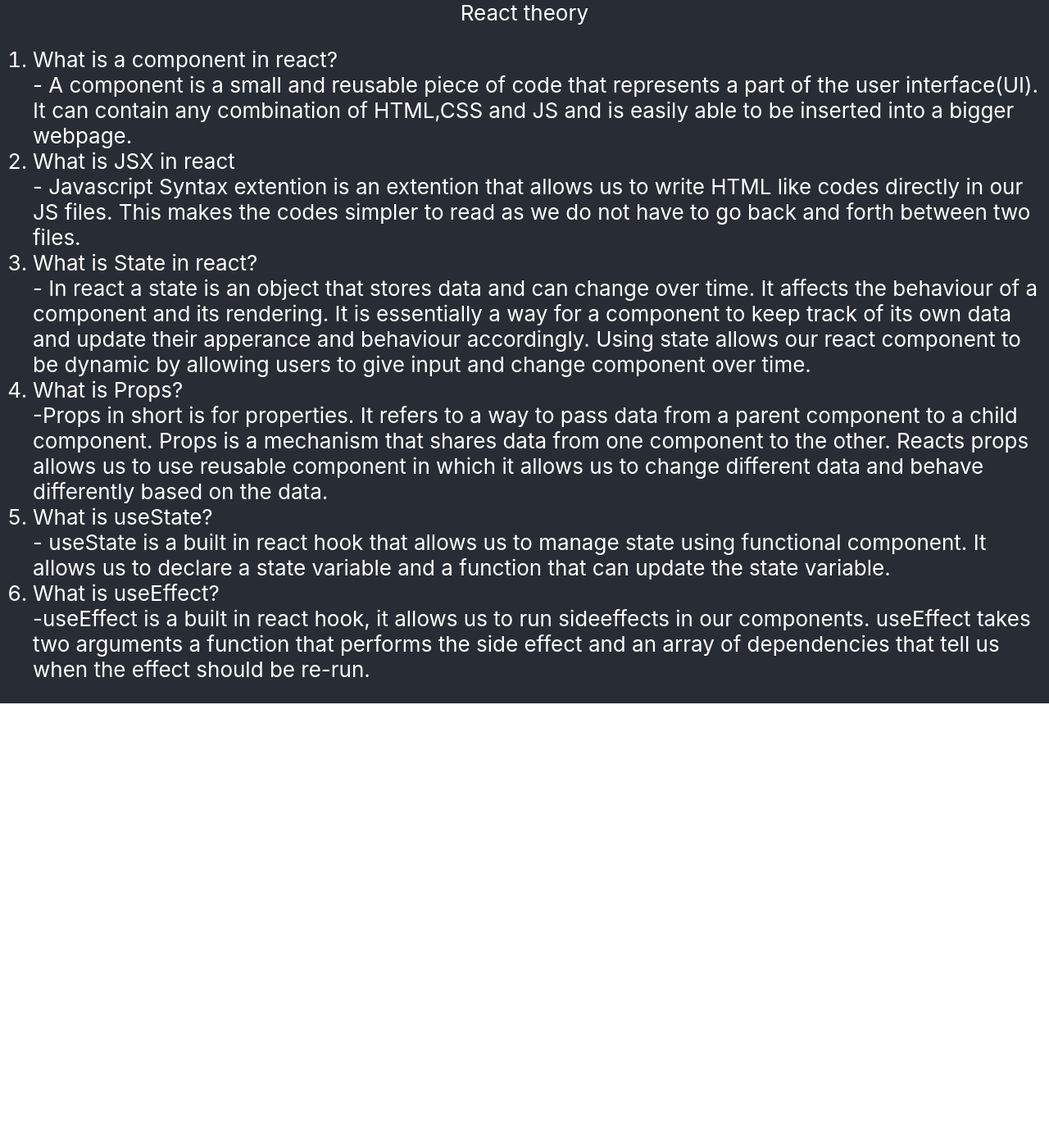
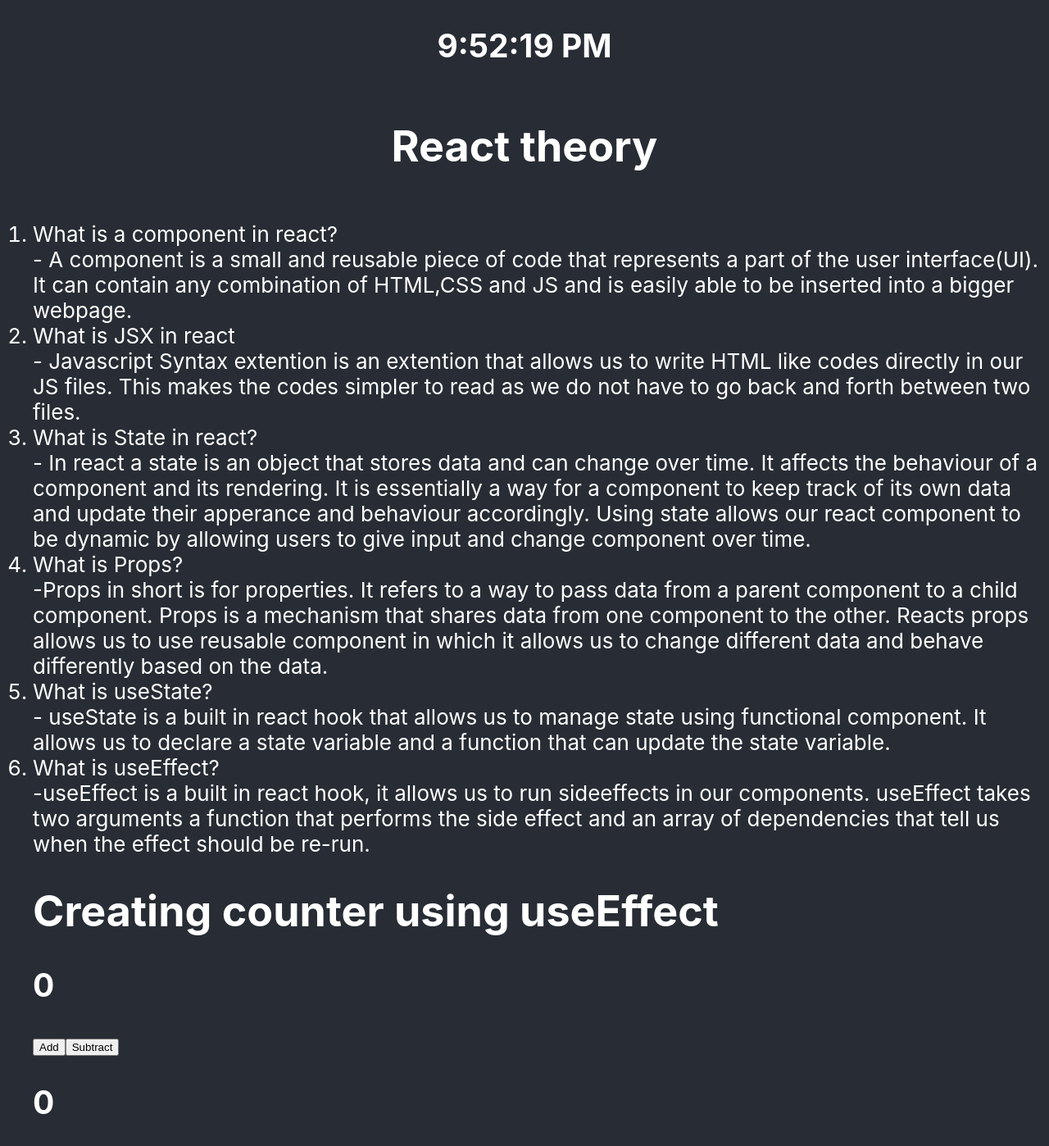
Before and after one commit to pjsherpa/react-theory-definition, a React (Create React App) app: page / in a window 1280 px wide. Shown: the top 1398 px of the page at 82% size. Before the commit the page ends 858 px from the top, so only its background shows below. Built offline with nearby package versions, Linux system fonts and the light colour scheme.

Commit message:
useEffect now included with examples

```diff
--- a/src/App.js
+++ b/src/App.js
@@ -1,10 +1,22 @@
 import "./App.css";
+import React, { useState, useEffect } from "react";
+import Counter from "./component/Counter";
 
 function App() {
+  const [time, setTime] = useState(new Date());
+
+  useEffect(() => {
+    const interval = setInterval(() => setTime(() => new Date()), 1000);
+    return () => clearInterval(interval);
+  });
+
   return (
     <div className="App">
       <div className="App-header">
-        <header>React theory</header>
+        <h2>{time.toLocaleTimeString()}</h2>
+        <header>
+          <h1>React theory</h1>
+        </header>
         <ol>
           <li>What is a component in react?</li>- A component is a small and
           reusable piece of code that represents a part of the user
@@ -34,6 +46,7 @@
           allows us to run sideeffects in our components. useEffect takes two
           arguments a function that performs the side effect and an array of
           dependencies that tell us when the effect should be re-run.
+          <Counter />
         </ol>
       </div>
     </div>
--- /dev/null
+++ b/src/component/Counter.js
@@ -0,0 +1,21 @@
+import React, { useState, useEffect } from "react";
+
+const Counter = () => {
+  const [count, setCount] = useState(0);
+  const [calculation, setCalculation] = useState(0);
+
+  useEffect(() => {
+    setCalculation(() => count * 2);
+  }, [count]);
+  return (
+    <div>
+      <h1>Creating counter using useEffect</h1>
+      <h2>{count}</h2>
+      <button onClick={() => setCount(count + 1)}>Add</button>
+      <button onClick={() => setCount(count - 1)}>Subtract</button>
+      <h2>{calculation}</h2>
+    </div>
+  );
+};
+
+export default Counter;
```
